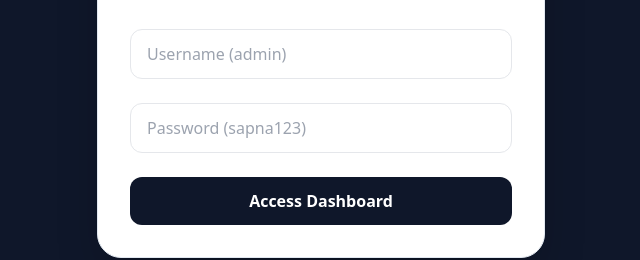
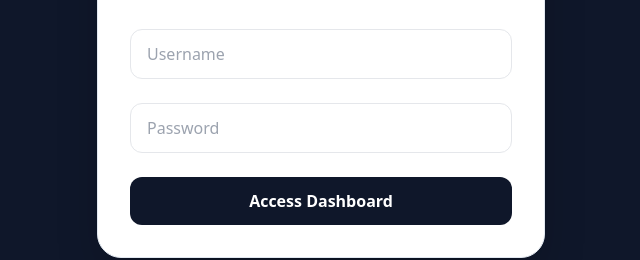
Before and after one commit to Samifarhan52/sapna-home-needs, a plain HTML site: page Sapna home/admin.html in a window 1280 px wide. Shown: the part 345-605 px from the top of the page, without its empty margins (319-959 px from the left). Drawn offline with nearby package versions, Linux system fonts and the light colour scheme.

Commit message:
Update admin.html

```diff
--- a/Sapna home/admin.html
+++ b/Sapna home/admin.html
@@ -19,8 +19,8 @@
                 <h1 class="text-2xl font-extrabold text-slate-900">Admin Pro Login</h1>
             </div>
             <form id="login-form" class="space-y-6">
-                <input type="text" id="username" class="w-full px-4 py-3 rounded-xl border focus:border-teal-500 outline-none" placeholder="Username (admin)" required>
-                <input type="password" id="password" class="w-full px-4 py-3 rounded-xl border focus:border-teal-500 outline-none" placeholder="Password (sapna123)" required>
+                <input type="text" id="username" class="w-full px-4 py-3 rounded-xl border focus:border-teal-500 outline-none" placeholder="Username" required>
+                <input type="password" id="password" class="w-full px-4 py-3 rounded-xl border focus:border-teal-500 outline-none" placeholder="Password" required>
                 <button type="submit" class="w-full bg-slate-900 hover:bg-teal-600 text-white font-bold py-3 rounded-xl transition-colors">Access Dashboard</button>
             </form>
         </div>
```
